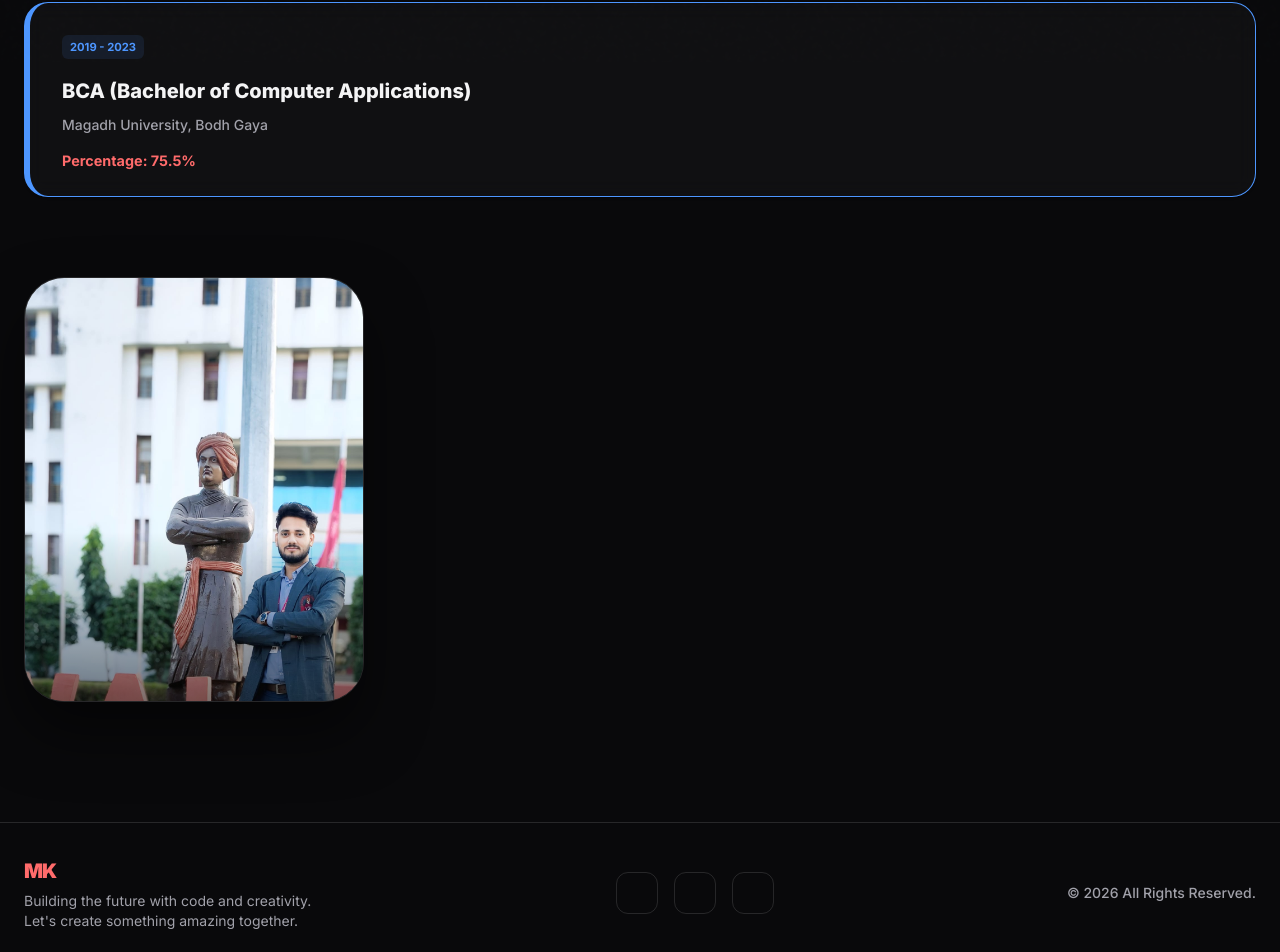
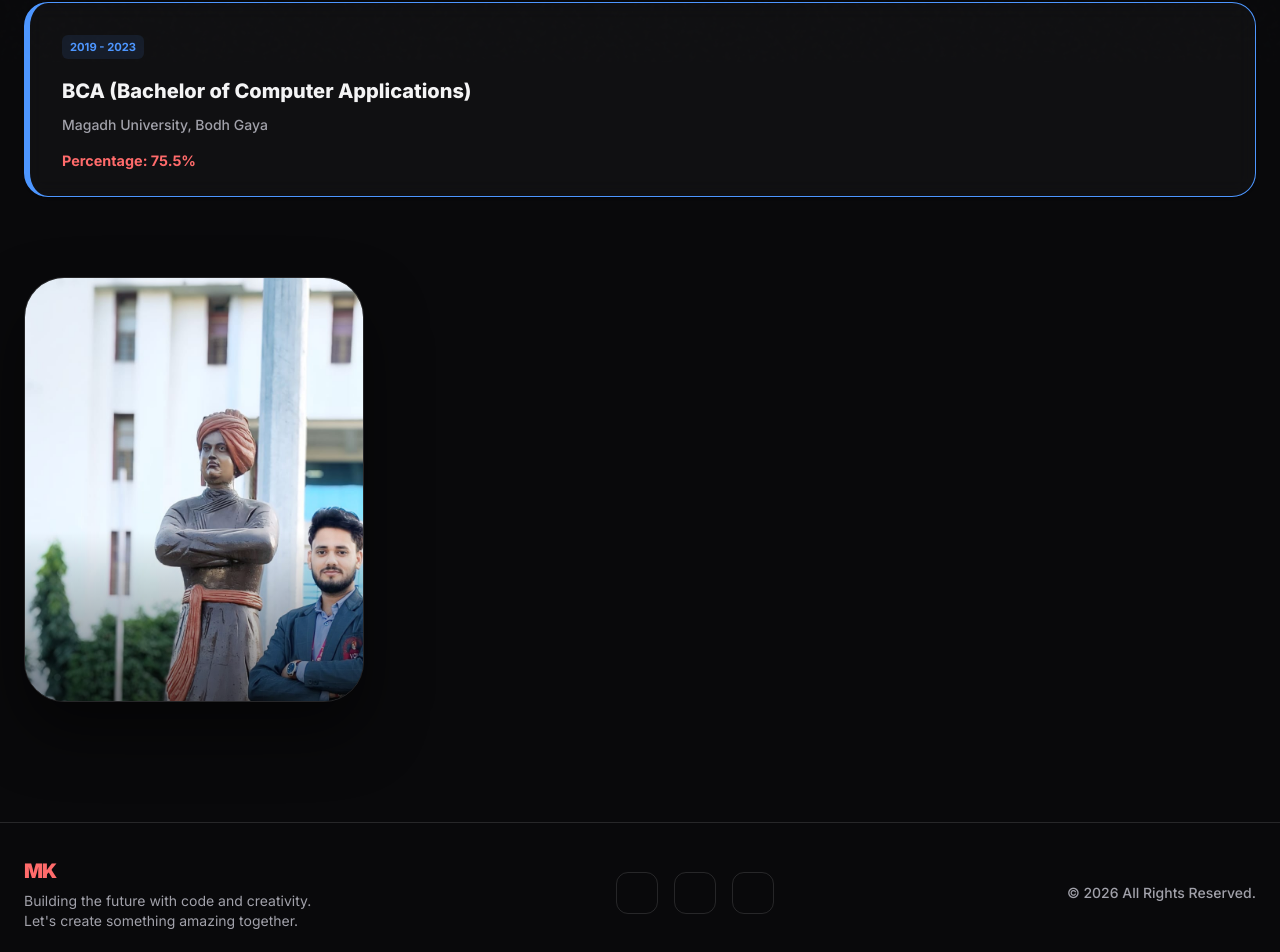
Before and after one commit to manish-9939/portfolio, a React (Vite) app: page /about in a window 1280 px wide. Shown: the part 738-1690 px from the top of the page. Built offline with nearby package versions, Linux system fonts and the light colour scheme; some icons are missing.

Commit message:
UI: Tightened image cropping/zoom to focus on face and statue

```diff
--- a/src/components/About.jsx
+++ b/src/components/About.jsx
@@ -141,7 +141,8 @@ const About = () => {
                                         width: '100%',
                                         height: '100%',
                                         objectFit: 'cover',
-                                        objectPosition: 'center 12%'
+                                        objectPosition: 'center 18%',
+                                        transform: 'scale(1.4)'
                                     }}
                                 />
                             </Box>
--- a/src/components/Hero.jsx
+++ b/src/components/Hero.jsx
@@ -213,7 +213,8 @@ const Hero = () => {
                             height: '100%',
                             borderRadius: 0,
                             '& img': {
-                                objectPosition: 'center 15%',
+                                objectPosition: 'center 20%',
+                                transform: 'scale(1.4)',
                                 filter: 'contrast(1.05) brightness(1.05)'
                             }
                         }}
```
